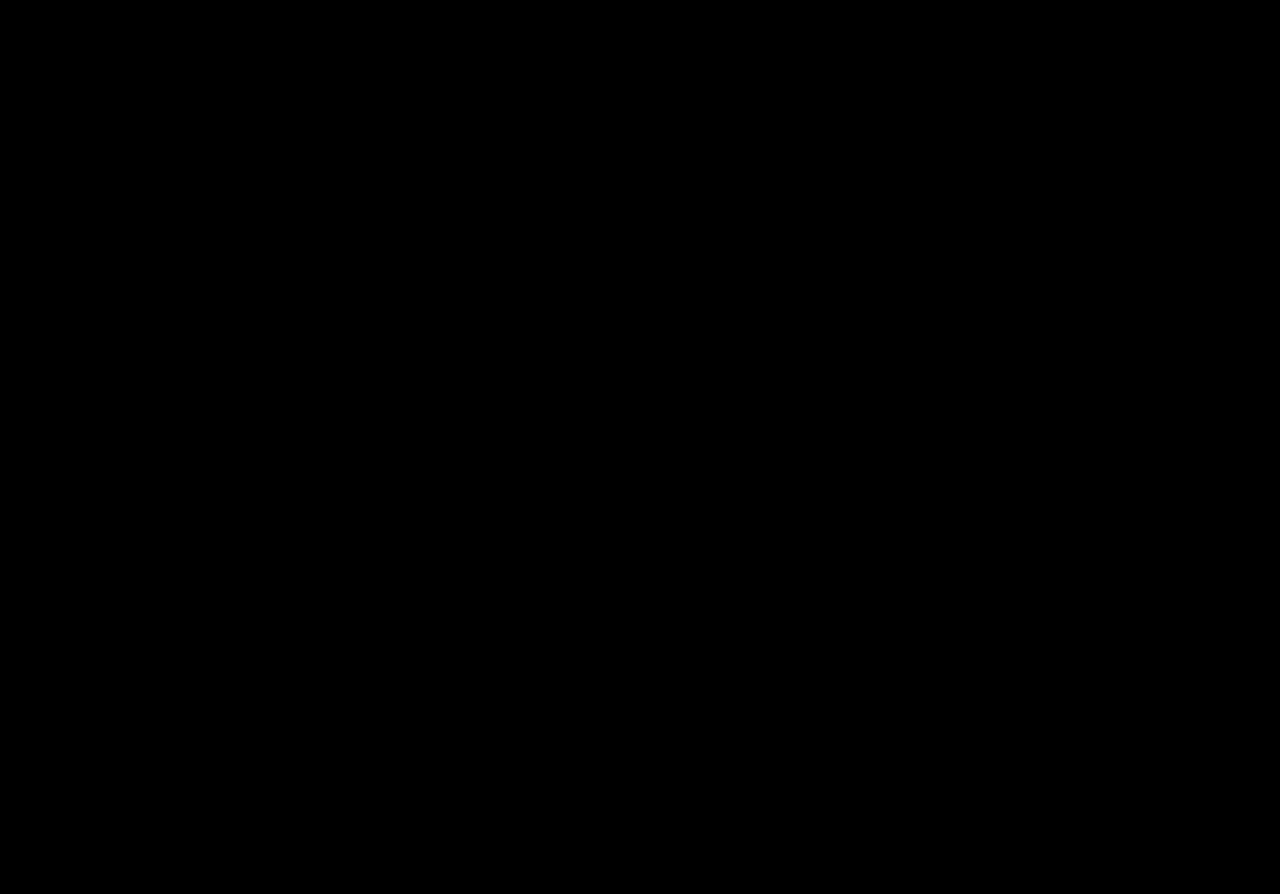
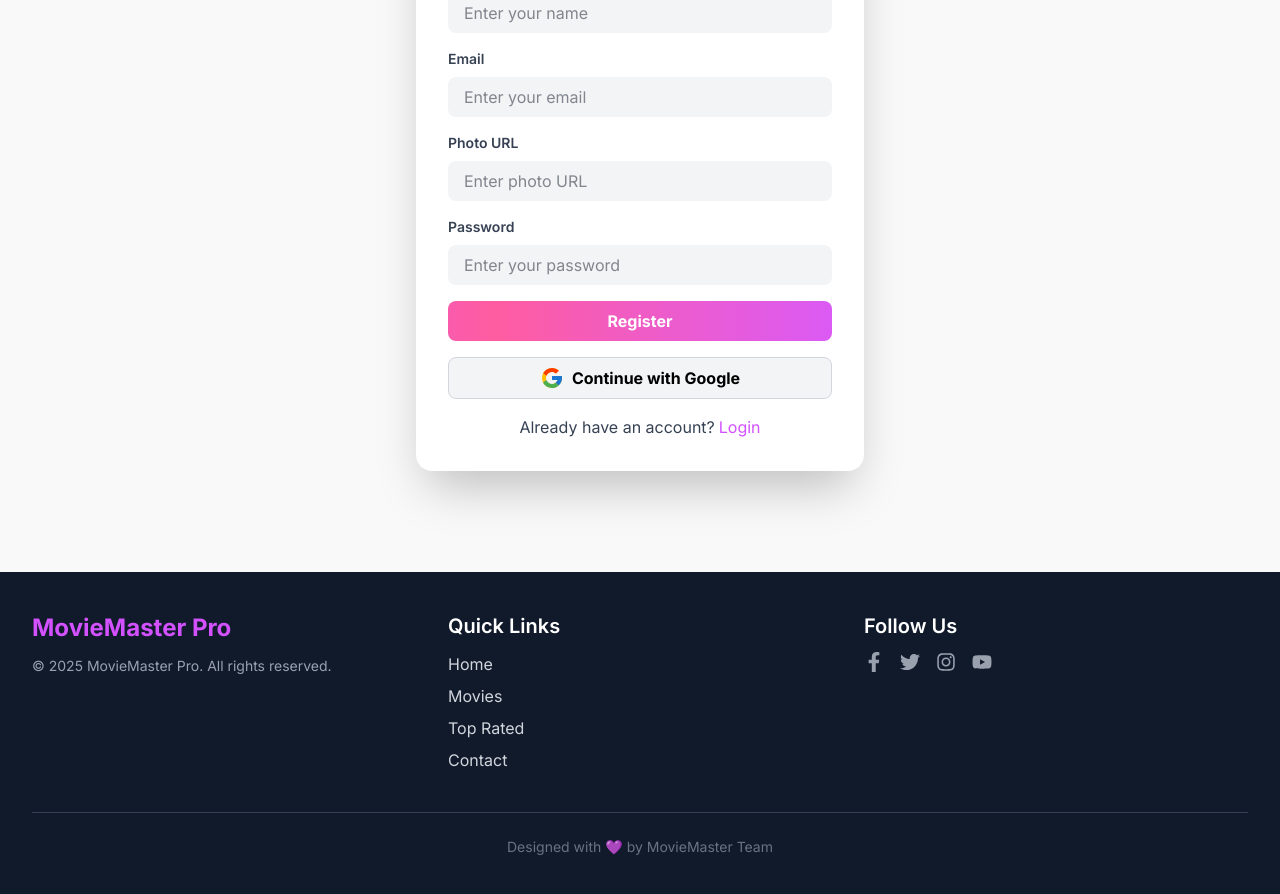
Before and after one commit to imran072022/movie-master-pro-client, a React (Vite) app: page /register in a window 1280 px wide. Shown: the part 300-1194 px from the top of the page. Before the commit the page ends 800 px from the top, so only its background shows below. Built offline with nearby package versions, Linux system fonts and the light colour scheme.

Commit message:
register page design complete

```diff
--- a/src/Components/Footer.jsx
+++ b/src/Components/Footer.jsx
@@ -1,10 +1,98 @@
 import React from "react";
+import { FaFacebookF, FaTwitter, FaInstagram, FaYoutube } from "react-icons/fa";
 
 const Footer = () => {
   return (
-    <div>
-      <h2>this is footer</h2>
-    </div>
+    <footer className="bg-[#111A2B] text-gray-300 py-10">
+      <div className="max-w-7xl mx-auto px-6 lg:px-8">
+        <div className="flex flex-col lg:flex-row justify-between gap-8">
+          {/* Logo / Copyright */}
+          <div className="flex-1">
+            <h2 className="text-2xl font-bold text-[#d351ff] mb-3">
+              MovieMaster Pro
+            </h2>
+            <p className="text-sm text-gray-400">
+              &copy; {new Date().getFullYear()} MovieMaster Pro. All rights
+              reserved.
+            </p>
+          </div>
+
+          {/* Quick Links */}
+          <div className="flex-1">
+            <h3 className="text-xl font-semibold text-white mb-3">
+              Quick Links
+            </h3>
+            <ul className="space-y-2">
+              <li>
+                <a href="/" className="hover:text-[#ff5da1] transition-colors">
+                  Home
+                </a>
+              </li>
+              <li>
+                <a
+                  href="/movies"
+                  className="hover:text-[#ff5da1] transition-colors"
+                >
+                  Movies
+                </a>
+              </li>
+              <li>
+                <a
+                  href="/top-rated"
+                  className="hover:text-[#ff5da1] transition-colors"
+                >
+                  Top Rated
+                </a>
+              </li>
+              <li>
+                <a
+                  href="/contact"
+                  className="hover:text-[#ff5da1] transition-colors"
+                >
+                  Contact
+                </a>
+              </li>
+            </ul>
+          </div>
+
+          {/* Social Media */}
+          <div className="flex-1">
+            <h3 className="text-xl font-semibold text-white mb-3">Follow Us</h3>
+            <div className="flex items-center gap-4">
+              <a
+                href="#"
+                className="text-gray-400 hover:text-[#d351ff] transition-colors"
+              >
+                <FaFacebookF size={20} />
+              </a>
+              <a
+                href="#"
+                className="text-gray-400 hover:text-[#ff5da1] transition-colors"
+              >
+                <FaTwitter size={20} />
+              </a>
+              <a
+                href="#"
+                className="text-gray-400 hover:text-[#00FFC6] transition-colors"
+              >
+                <FaInstagram size={20} />
+              </a>
+              <a
+                href="#"
+                className="text-gray-400 hover:text-[#d351ff] transition-colors"
+              >
+                <FaYoutube size={20} />
+              </a>
+            </div>
+          </div>
+        </div>
+
+        {/* Divider */}
+        <div className="border-t border-gray-700 mt-10 pt-6 text-center text-gray-500 text-sm">
+          Designed with 💜 by MovieMaster Team
+        </div>
+      </div>
+    </footer>
   );
 };
 
--- a/src/Pages/Register.jsx
+++ b/src/Pages/Register.jsx
@@ -1,7 +1,113 @@
-import React from "react";
+import React, { useState } from "react";
+import { FcGoogle } from "react-icons/fc";
+import { motion } from "framer-motion";
+import { Link } from "react-router";
 
 const Register = () => {
-  return <div></div>;
+  const [name, setName] = useState("");
+  const [email, setEmail] = useState("");
+  const [photo, setPhoto] = useState("");
+  const [password, setPassword] = useState("");
+
+  return (
+    <div
+      className="min-h-screen flex items-center justify-center"
+      style={{ background: "#f9f9f9" }}
+    >
+      <title>MovieMaster Pro | Register Now</title>
+
+      <div className="w-full max-w-md bg-white rounded-2xl shadow-2xl p-8">
+        <h2 className="text-3xl font-bold text-[#d351ff] text-center mb-6">
+          Register
+        </h2>
+
+        <form className="space-y-4">
+          {/* Name */}
+          <div>
+            <label className="block text-sm font-semibold text-gray-700">
+              Name
+            </label>
+            <input
+              type="text"
+              placeholder="Enter your name"
+              value={name}
+              onChange={(e) => setName(e.target.value)}
+              className="w-full px-4 py-2 mt-2 rounded-lg bg-gray-100 text-gray-900 focus:outline-none focus:ring-2 focus:ring-[#d351ff]"
+            />
+          </div>
+
+          {/* Email */}
+          <div>
+            <label className="block text-sm font-semibold text-gray-700">
+              Email
+            </label>
+            <input
+              type="email"
+              placeholder="Enter your email"
+              value={email}
+              onChange={(e) => setEmail(e.target.value)}
+              className="w-full px-4 py-2 mt-2 rounded-lg bg-gray-100 text-gray-900 focus:outline-none focus:ring-2 focus:ring-[#d351ff]"
+            />
+          </div>
+
+          {/* Photo URL */}
+          <div>
+            <label className="block text-sm font-semibold text-gray-700">
+              Photo URL
+            </label>
+            <input
+              type="text"
+              placeholder="Enter photo URL"
+              value={photo}
+              onChange={(e) => setPhoto(e.target.value)}
+              className="w-full px-4 py-2 mt-2 rounded-lg bg-gray-100 text-gray-900 focus:outline-none focus:ring-2 focus:ring-[#d351ff]"
+            />
+          </div>
+
+          {/* Password */}
+          <div>
+            <label className="block text-sm font-semibold text-gray-700">
+              Password
+            </label>
+            <input
+              type="password"
+              placeholder="Enter your password"
+              value={password}
+              onChange={(e) => setPassword(e.target.value)}
+              className="w-full px-4 py-2 mt-2 rounded-lg bg-gray-100 text-gray-900 focus:outline-none focus:ring-2 focus:ring-[#d351ff]"
+            />
+          </div>
+
+          {/* Register Button */}
+          <motion.button
+            type="button"
+            className="w-full text-white cursor-pointer py-2 rounded-lg font-bold btn-gradient-animate hover:brightness-110 transition-all"
+          >
+            Register
+          </motion.button>
+
+          {/* Google Register Button */}
+          <button
+            type="button"
+            className="w-full py-2 bg-gray-100 rounded-lg border border-gray-300 cursor-pointer hover:bg-gray-200 font-bold hover:text-[#111A2B] transition flex items-center justify-center gap-2"
+          >
+            <FcGoogle className="w-6 h-6" /> Continue with Google
+          </button>
+        </form>
+
+        {/* Login Link */}
+        <p className="mt-4 text-center text-gray-700">
+          Already have an account?
+          <Link
+            to="/login"
+            className="text-[#d351ff] hover:text-[#ff5da1] hover:underline ml-1"
+          >
+            Login
+          </Link>
+        </p>
+      </div>
+    </div>
+  );
 };
 
 export default Register;
```
